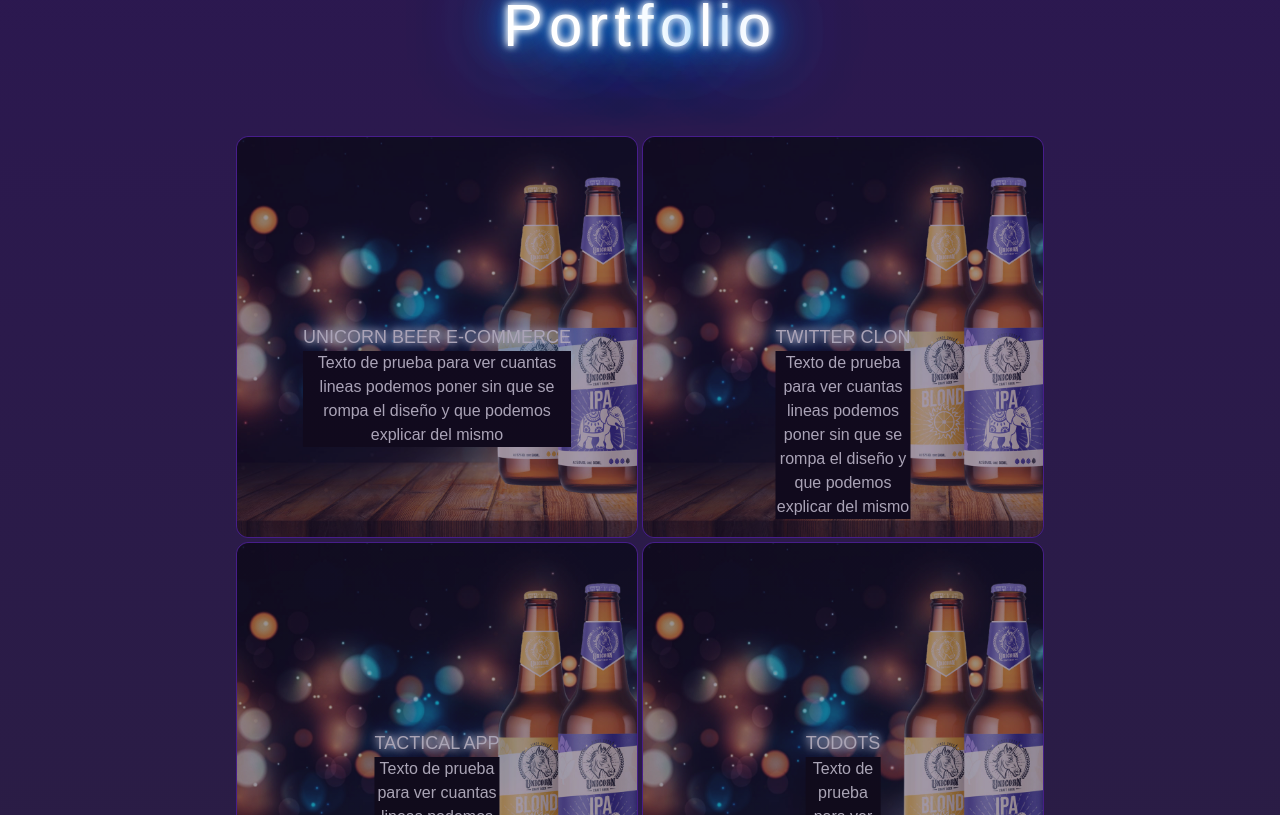
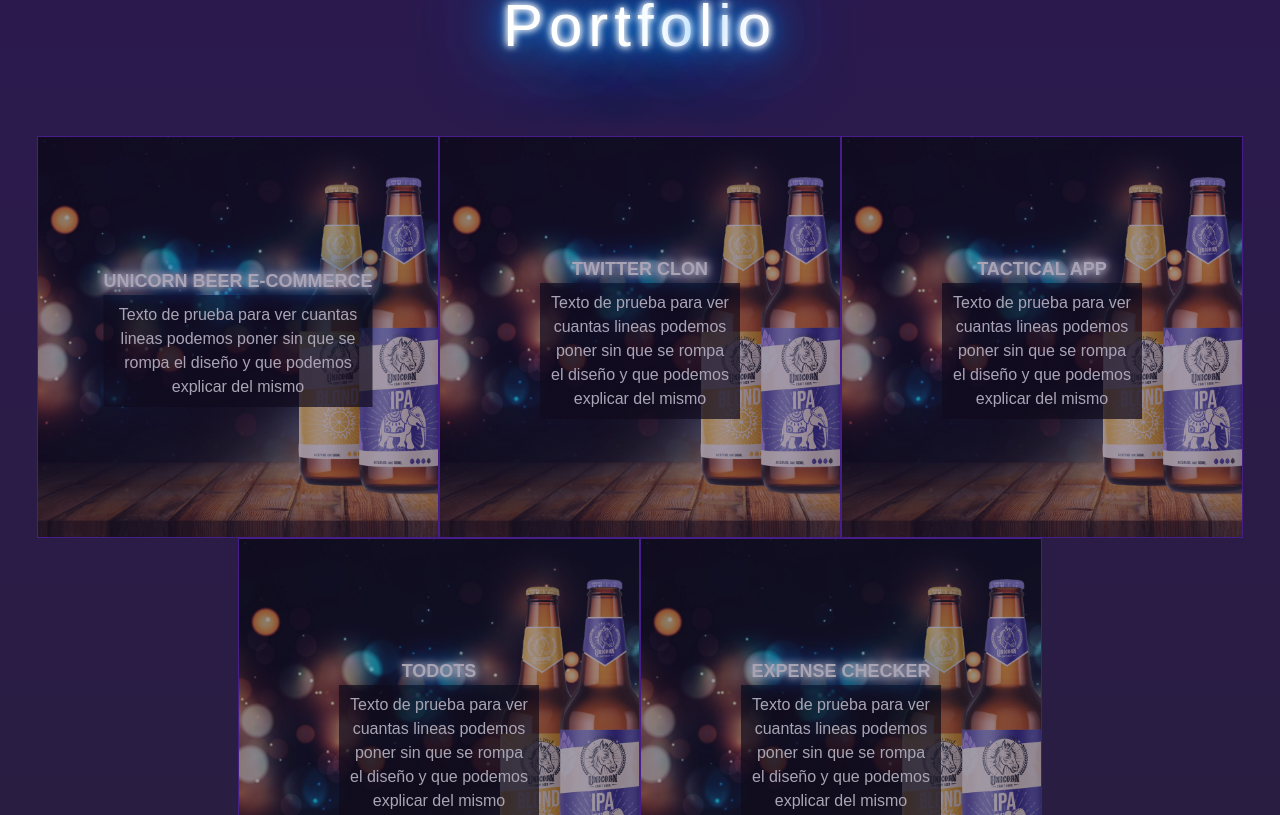
Before and after one commit to estebanCastaneira/myPortfolio, a React (Vite) app: page / in a window 1280 px wide. Shown: the part 1705-2520 px from the top of the page. Built offline with nearby package versions, Linux system fonts and the light colour scheme.

Commit message:
width changes && portfolio

```diff
--- a/src/App.jsx
+++ b/src/App.jsx
@@ -36,11 +36,9 @@ function App() {
 
         <Hero />
         <main className="">
-          <div className="w-[80%] mx-auto">
-            <About />
-            <Portfolio />
-            <Contact />
-          </div>
+          <About />
+          <Portfolio />
+          <Contact />
         </main>
         <Footer />
       </div>
--- a/src/assets/styles/styles.css
+++ b/src/assets/styles/styles.css
@@ -62,7 +62,7 @@
 .neon {
   transition: all 0.3s ease;
 }
-/* About */
+/*** About ***/
 .container-profile {
   perspective: 60rem;
   display: flex;
@@ -81,7 +81,7 @@
 .container-profile:hover .profile img {
   box-shadow: #008fff -20px 5px 80px;
 }
-/* Portfolio */
+/*** Portfolio ***/
 .project-card:hover {
   border: white;
   box-shadow: -10px -10px 70px 8px #4c1d95;
@@ -89,8 +89,9 @@
   transition: all;
   transition-duration: 700ms;
   scale: 1.03;
+  z-index: 9;
 }
-/* Contact */
+/*** Contact ***/
 .input::placeholder,
 textarea::placeholder {
   color: rgb(194, 166, 238);
--- a/src/components/about/About.jsx
+++ b/src/components/about/About.jsx
@@ -3,7 +3,11 @@ import AboutMe from "./AboutMe"
 function About() {
   const sectionAbout = useRef(null)
   return (
-    <div id="about" ref={sectionAbout} className="pt-32 sm:py-24">
+    <div
+      id="about"
+      ref={sectionAbout}
+      className="pt-32 sm:py-24 w-[80%] mx-auto"
+    >
       <h2 className="neonText text-4xl sm:text-6xl text-center tracking-widest">
         Abo<span className="flicker">u</span>t
       </h2>
--- a/src/components/contact/Contact.jsx
+++ b/src/components/contact/Contact.jsx
@@ -61,7 +61,11 @@ function Contact() {
   }
 
   return (
-    <div id="contact" ref={sectionContact} className="pt-32 sm:pt-24 pb-16">
+    <div
+      id="contact"
+      ref={sectionContact}
+      className="pt-32 sm:pt-24 pb-16 w-[80%] mx-auto"
+    >
       <h2 className="neonText text-4xl sm:text-6xl text-center tracking-widest">
         Conta<span className="flicker">c</span>t
       </h2>
--- a/src/components/header/Header.jsx
+++ b/src/components/header/Header.jsx
@@ -11,7 +11,7 @@ function Header({ activeSection }) {
       <nav>
         <div className="w-[80%] my-0 mx-auto flex justify-between items-center sm:items-start ">
           <div className="flex flex-col items-start justify-center">
-            <h2 className="font-bold mr-10 text-lg">
+            <h1 className="font-bold mr-10 text-lg">
               Esteban Castañeira
               <span
                 className={`sm:ml-2 font-thin block sm:inline-block transform transition hover:scale-90 hover:cursor-pointer tracking-widest z-20 ${
@@ -21,7 +21,7 @@ function Header({ activeSection }) {
               >
                 Full Stack Devel<span className="flicker">o</span>per
               </span>
-            </h2>
+            </h1>
             <ContactLine />
           </div>
           <div>
--- a/src/components/portfolio/Portfolio.jsx
+++ b/src/components/portfolio/Portfolio.jsx
@@ -3,7 +3,11 @@ import Projects from "./Projects"
 function Portfolio() {
   const sectionPortfolio = useRef(null)
   return (
-    <div id="portfolio" ref={sectionPortfolio} className="pt-32 sm:py-24">
+    <div
+      id="portfolio"
+      ref={sectionPortfolio}
+      className="pt-32 sm:py-24 w-full"
+    >
       <h2 className="neonText text-4xl sm:text-6xl text-center tracking-widest">
         Portfo<span className="flicker">l</span>io
       </h2>
--- a/src/components/portfolio/ProjectCard.jsx
+++ b/src/components/portfolio/ProjectCard.jsx
@@ -9,23 +9,23 @@ function ProjectCard({ project }) {
     height: "400px",
   }
   return (
+    <a href={project.url} target="_blank">
       <div
         id={project.name}
-      className="project-card relative rounded-xl border border-violet-800 bg-transparent opacity-60 hover:opacity-100 "
+        className="project-card relative border border-violet-800 bg-transparent opacity-60 hover:opacity-100 "
       >
-      <div className="absolute top-1/2 left-1/2 transform -translate-x-1/2 -translate-y-1/2 cursor-pointer  ">
-        <h3 className="neonText text-lg text-center whitespace-nowrap">
+        <div className="absolute top-1/2 left-1/2 transform -translate-x-1/2 -translate-y-1/2 cursor-pointer">
+          <h3 className="neonText text-lg text-center whitespace-nowrap font-bold">
             {project.name.toUpperCase()}
           </h3>
-        <p className="bg-black absolute break-words text-center w-full">
+          <p className="bg-black bg-opacity-70 p-2 break-words text-center">
             {project.description}
           </p>
         </div>
 
-      <a href={project.url} target="_blank">
-        <div className="rounded-xl" style={divStyle}></div>
+        <div style={divStyle}></div>
+      </div>
     </a>
-    </div>
   )
 }
 
--- a/src/components/portfolio/Projects.jsx
+++ b/src/components/portfolio/Projects.jsx
@@ -8,7 +8,7 @@ function Projects() {
   }, [])
   console.log(projects)
   return (
-    <div className="projectsContainer flex flex-wrap justify-center gap-1 mt-20">
+    <div className="projectsContainer flex flex-wrap justify-center mt-20">
       {projects.map((project) => (
         <ProjectCard key={project.id} project={project} />
       ))}
```
Lines whose indentation alone changed are shown as unchanged.
